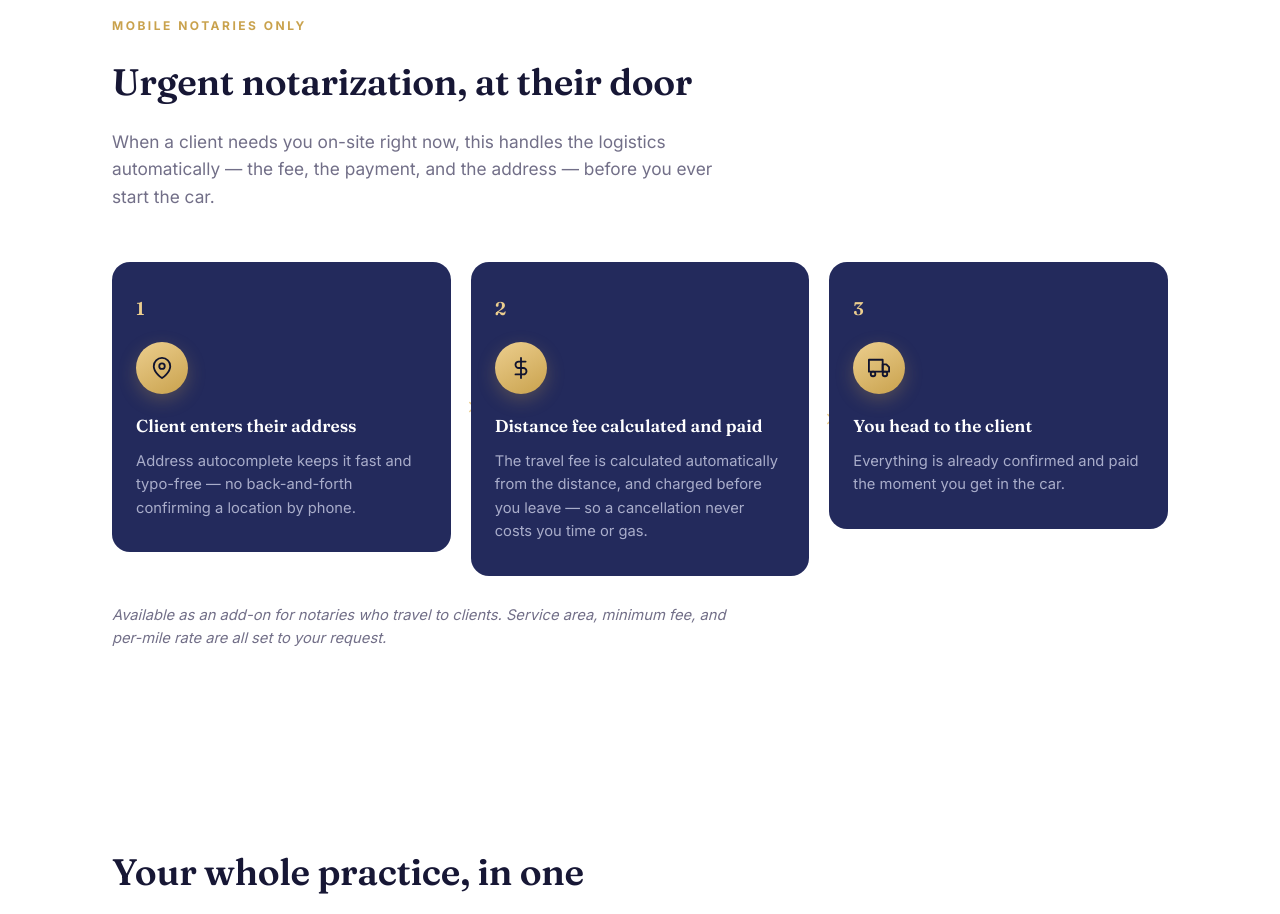
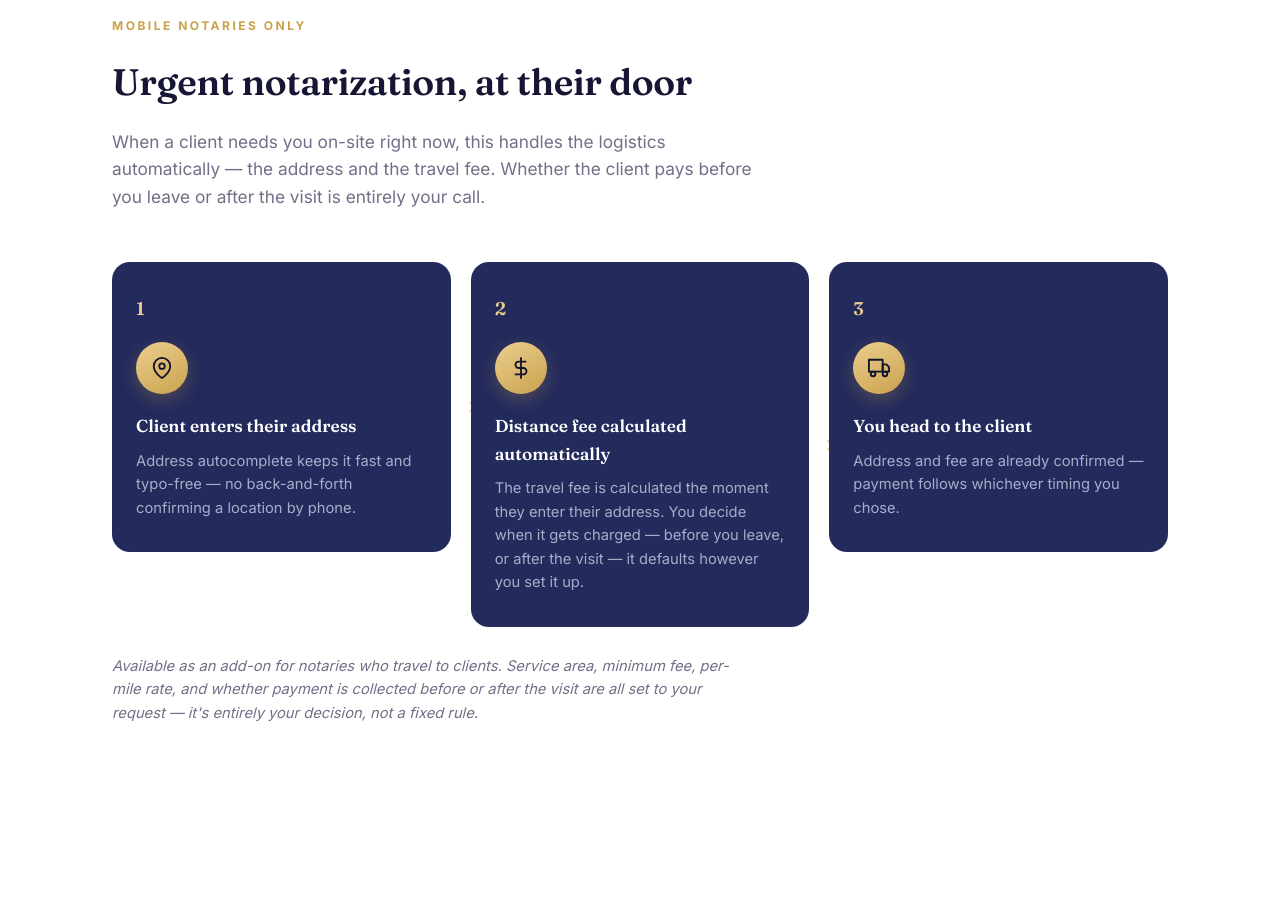
Before and after one commit to yoyoprola-ship-it/notaryhost, a React (Vite) app: page / in a window 1280 px wide. Shown: the part 5320-6234 px from the top of the page. Built offline with nearby package versions, Linux system fonts and the light colour scheme; no server answers; the database is empty.

Commit message:
Clarify: payment timing for on-site dispatch is the notary's choice
The copy previously implied the client always pays before the notary
leaves. That's just the default — whether payment happens before or
after the visit is entirely up to the notary, not a fixed rule.

```diff
--- a/src/sections/MobileDispatch.jsx
+++ b/src/sections/MobileDispatch.jsx
@@ -9,13 +9,13 @@ const steps = [
   },
   {
     icon: 'dollar',
-    title: 'Distance fee calculated and paid',
-    text: 'The travel fee is calculated automatically from the distance, and charged before you leave — so a cancellation never costs you time or gas.',
+    title: 'Distance fee calculated automatically',
+    text: 'The travel fee is calculated the moment they enter their address. You decide when it gets charged — before you leave, or after the visit — it defaults however you set it up.',
   },
   {
     icon: 'truck',
     title: 'You head to the client',
-    text: 'Everything is already confirmed and paid the moment you get in the car.',
+    text: "Address and fee are already confirmed — payment follows whichever timing you chose.",
   },
 ]
 
@@ -30,8 +30,9 @@ export default function MobileDispatch() {
         <Reveal delay={80}>
           <p className="section__lead">
             When a client needs you on-site right now, this handles the
-            logistics automatically — the fee, the payment, and the address —
-            before you ever start the car.
+            logistics automatically — the address and the travel fee. Whether
+            the client pays before you leave or after the visit is entirely
+            your call.
           </p>
         </Reveal>
         <div className="steps">
@@ -56,7 +57,9 @@ export default function MobileDispatch() {
         <Reveal delay={steps.length * 100}>
           <p className="section__note">
             Available as an add-on for notaries who travel to clients. Service
-            area, minimum fee, and per-mile rate are all set to your request.
+            area, minimum fee, per-mile rate, and whether payment is
+            collected before or after the visit are all set to your request —
+            it's entirely your decision, not a fixed rule.
           </p>
         </Reveal>
       </div>
```
